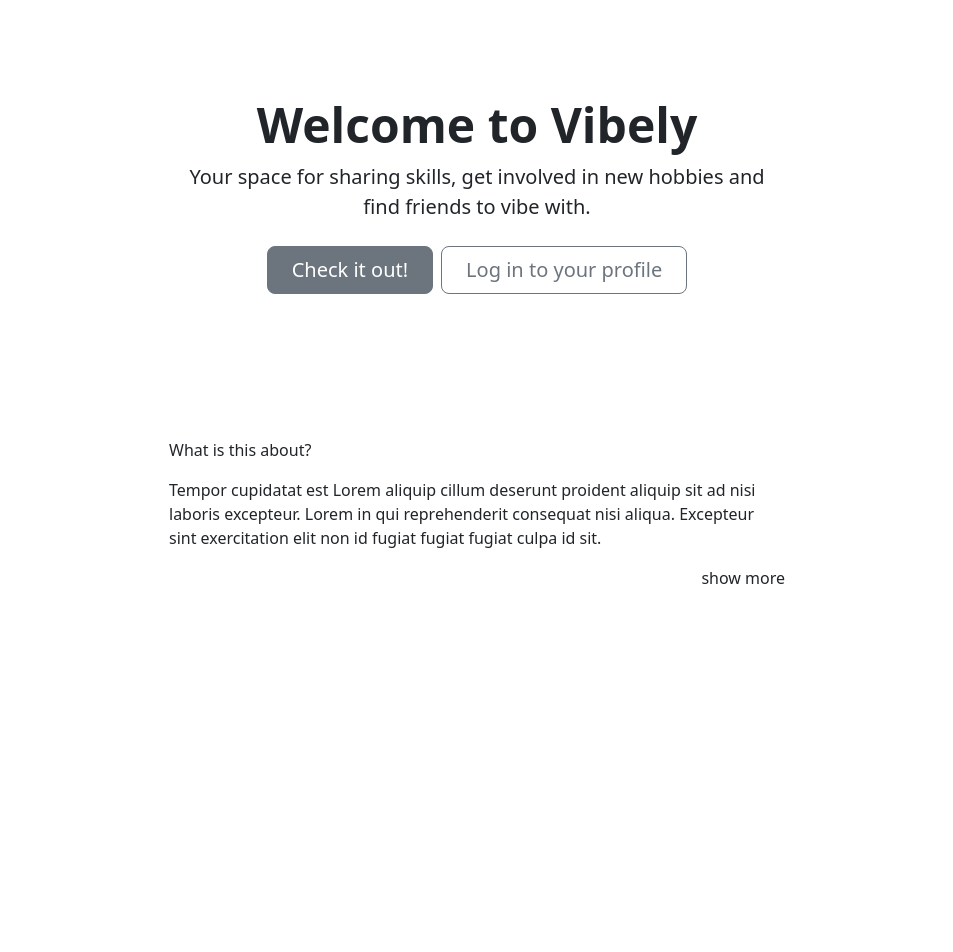
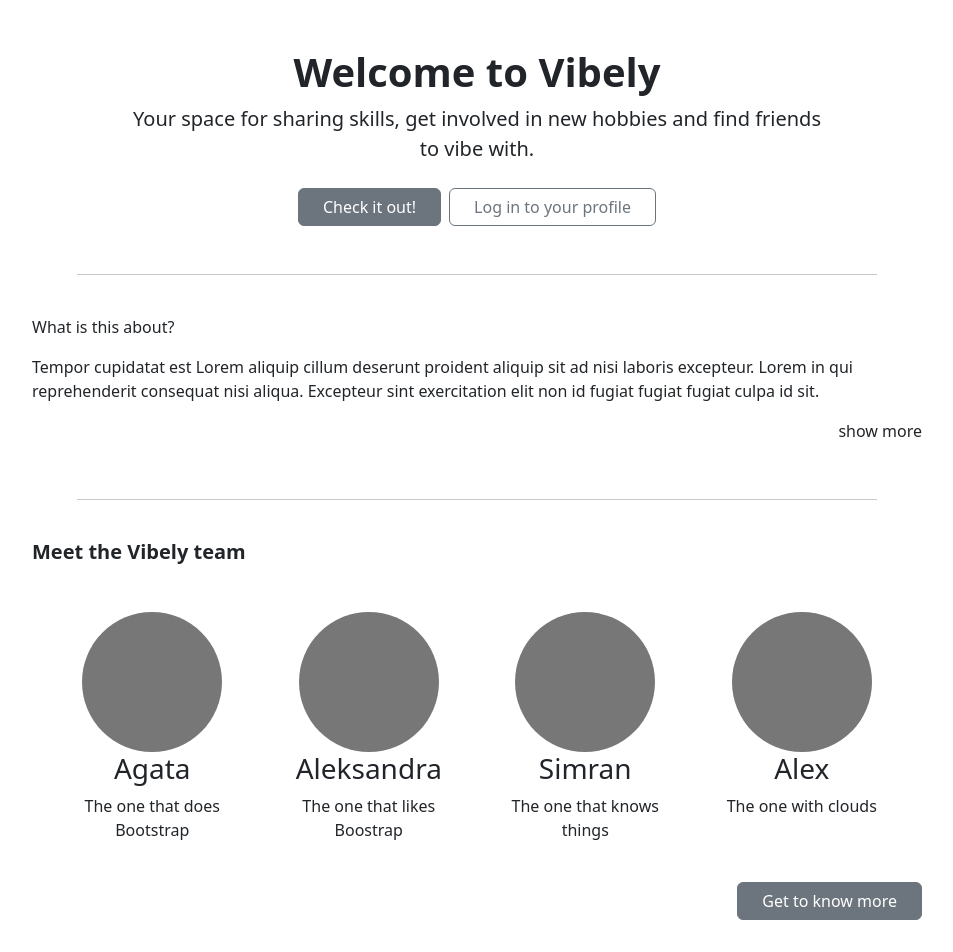
Before and after one commit to mae-rwen/Vibely, a React (Create React App) app in the folder frontend/: page / in a window 1280 px wide. Shown: the top 952 px of the page, without its empty margins (163-1116 px from the left). Before the commit the page ends 800 px from the top, so only its background shows below. Built offline with nearby package versions, Linux system fonts and the light colour scheme.

Commit message:
meet the team

```diff
--- a/frontend/src/App.css
+++ b/frontend/src/App.css
@@ -1,3 +1,8 @@
 .App {
   text-align: center;
 }
+
+hr {
+  width: 50em;
+  margin: auto;
+}
--- a/frontend/src/App.js
+++ b/frontend/src/App.js
@@ -1,14 +1,19 @@
-import './App.css';
-import HeroSection from './components/HeroSection';
-import Introduction from './components/Introduction';
+import "./App.css";
+import HeroSection from "./components/HomePage/HeroSection";
+import Introduction from "./components/HomePage/Introduction";
+import MeetTheTeam from "./components/HomePage/MeetTheTeam";
+import Container from "react-bootstrap/Container";
 
 function App() {
   return (
     <div className="App">
-
-      <HeroSection />
-      <Introduction />
-
+      <Container>
+        <HeroSection />
+        <hr />
+        <Introduction />
+        <hr />
+        <MeetTheTeam />
+      </Container>
     </div>
   );
 }
--- a/frontend/src/components/HeroSection.js
+++ /dev/null
@@ -1,17 +0,0 @@
-
-export default function HeroSection() {
-  return (
-    <>
-        <div class="px-4 py-5 my-5 text-center">
-            <h1 class="display-5 fw-bold">Welcome to Vibely</h1>
-            <div class="col-lg-6 mx-auto">
-                <p class="lead mb-4">Your space for sharing skills, get involved in new hobbies and find friends to vibe with.</p>
-                <div class="d-grid gap-2 d-sm-flex justify-content-sm-center">
-                    <button type="button" class="btn btn-secondary btn-lg px-4 gap-3">Check it out!</button>
-                    <button type="button" class="btn btn-outline-secondary btn-lg px-4">Log in to your profile</button>
-                </div>
-            </div>
-        </div>
-    </>
-  )
-}
--- /dev/null
+++ b/frontend/src/components/HomePage/HeroSection.js
@@ -0,0 +1,17 @@
+
+export default function HeroSection() {
+  return (
+    <>
+        <div class="p-4 my-4 text-center">
+            <h1 class="display-6 fw-bold">Welcome to Vibely</h1>
+            <div class="col-lg-8 mx-auto">
+                <p class="lead mb-4">Your space for sharing skills, get involved in new hobbies and find friends to vibe with.</p>
+                <div class="d-grid gap-2 d-sm-flex justify-content-sm-center">
+                    <button type="button" class="btn btn-secondary btn-md px-4 gap-3">Check it out!</button>
+                    <button type="button" class="btn btn-outline-secondary btn-md px-4">Log in to your profile</button>
+                </div>
+            </div>
+        </div>
+    </>
+  )
+}
--- a/frontend/src/components/Introduction.js
+++ b/frontend/src/components/HomePage/Introduction.js
@@ -7,8 +7,8 @@ export default function Introduction() {
 
   return (
     <>
-      <div class="px-4 py-5 my-5 text-start">
-        <div class="col-lg-6 mx-auto">
+      <div class="p-4 my-3 text-start">
+        <div class="col-lg-10 mx-auto">
             <p>What is this about?</p>
           <p>
             Tempor cupidatat est Lorem aliquip cillum deserunt proident aliquip
--- /dev/null
+++ b/frontend/src/components/HomePage/MeetTheTeam.js
@@ -0,0 +1,38 @@
+
+export default function MeetTheTeam() {
+  return (
+    <>
+    <div class="p-4 my-3 text-start">
+        <div class="col-lg-10 mx-auto">
+        <h5 class=" fw-bold">Meet the Vibely team</h5>
+    <div class="row p-4 mt-4 text-center justify-content-center">
+      <div class="col-lg-3">
+        <svg class="bd-placeholder-img rounded-circle" width="140" height="140" xmlns="http://www.w3.org/2000/svg" role="img" aria-label="Placeholder: 140x140" preserveAspectRatio="xMidYMid slice" focusable="false"><title>Agata</title><rect width="100%" height="100%" fill="#777"></rect><text x="50%" y="50%" fill="#777" dy=".3em">140x140</text></svg>
+        <h3 class="fw-normal">Agata</h3>
+        <p>The one that does Bootstrap</p>
+      </div>
+      <div class="col-lg-3">
+        <svg class="bd-placeholder-img rounded-circle" width="140" height="140" xmlns="http://www.w3.org/2000/svg" role="img" aria-label="Placeholder: 140x140" preserveAspectRatio="xMidYMid slice" focusable="false"><title>Aleksandra</title><rect width="100%" height="100%" fill="#777"></rect><text x="50%" y="50%" fill="#777" dy=".3em">140x140</text></svg>
+        <h3 class="fw-normal">Aleksandra</h3>
+        <p>The one that likes Boostrap</p>
+      </div>
+      <div class="col-lg-3">
+        <svg class="bd-placeholder-img rounded-circle" width="140" height="140" xmlns="http://www.w3.org/2000/svg" role="img" aria-label="Placeholder: 140x140" preserveAspectRatio="xMidYMid slice" focusable="false"><title>Simran</title><rect width="100%" height="100%" fill="#777"></rect><text x="50%" y="50%" fill="#777" dy=".3em">140x140</text></svg>
+        <h3 class="fw-normal">Simran</h3>
+        <p>The one that knows things</p>
+      </div>
+      <div class="col-lg-3">
+        <svg class="bd-placeholder-img rounded-circle" width="140" height="140" xmlns="http://www.w3.org/2000/svg" role="img" aria-label="Placeholder: 140x140" preserveAspectRatio="xMidYMid slice" focusable="false"><title>Alex</title><rect width="100%" height="100%" fill="#777"></rect><text x="50%" y="50%" fill="#777" dy=".3em">140x140</text></svg>
+        <h3 class="fw-normal">Alex</h3>
+        <p>The one with clouds</p>
+      </div>
+    </div>
+                <div class="d-grid gap-2 d-sm-flex justify-content-sm-end">
+                    <button type="button" class="btn btn-secondary btn-md px-4">Get to know more</button>
+                </div>
+
+        </div>
+        </div>
+    </>
+  )
+}
```
